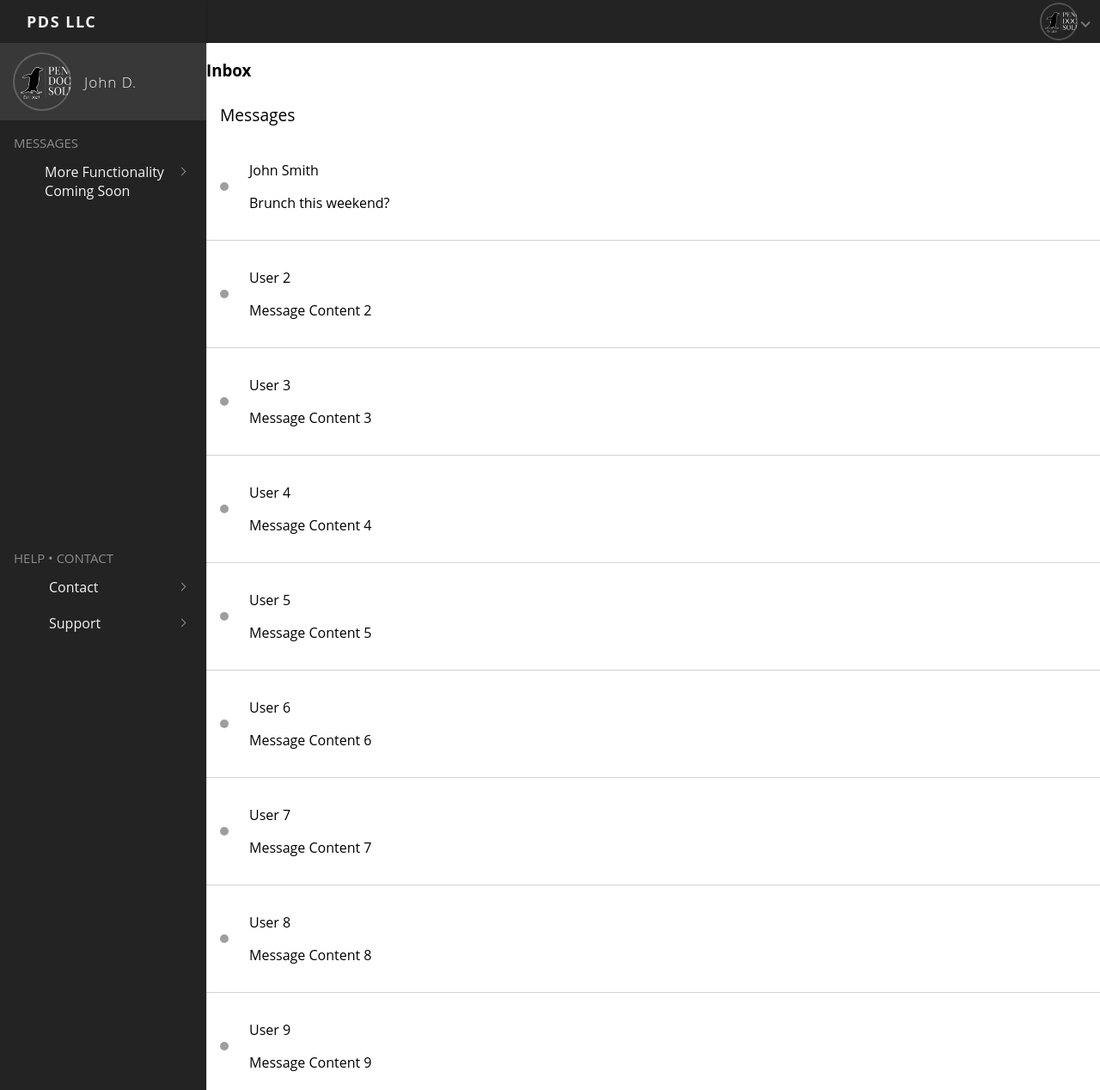
After one commit to thebmw37/capstoneProject, a PHP site: page /messagesView.html in a window 1280 px wide. The commit adds this page. Shown: the whole page at 86% size. Run offline with PHP 8.4, Linux system fonts and the light colour scheme; grey boxes are pictures that could not be loaded.

Commit message:
Changes to Project
Added messagesView.html
Fixed some of the main dashboard functionaliy

```diff
--- /dev/null
+++ b/messagesView.html
@@ -0,0 +1,360 @@
+<!DOCTYPE html>
+<html lang="en">
+<head>
+    <meta charset="UTF-8">
+    <meta http-equiv="X-UA-Compatible" content="IE=edge">
+    <meta name="viewport" content="width=device-width, initial-scale=1.0">
+    <link rel="stylesheet" href="md_css.css">
+    <link rel="stylesheet" href="messages_css.css">
+
+    <title>Messages</title>
+</head>
+<body>
+    <div class="grid">
+        <header class="header">
+          <i class="fas fa-bars header__menu"></i>
+
+          <div class="header__search">
+            <form action="md.html" method="GET" id="frmSearch" class="srch">
+            <!-- <input class="header__input" id = "txtSearch" placeholder="Search..." /> -->
+            </form>
+          </div>
+
+          <div class="header__avatar">
+            <div class="dropdown">
+              <ul class="dropdown__list">
+                <li class="dropdown__list-item">
+                  <span class="dropdown__icon"><i class="far fa-user"></i></span>
+                  <a href="profile.html"><span class="dropdown__title">my profile</span></a>
+                </li>
+                <!-- <li class="dropdown__list-item">
+                  <span class="dropdown__icon"><i class="fas fa-clipboard-list"></i></span>
+                  <span class="dropdown__title">my account</span>
+                </li> -->
+                <li class="dropdown__list-item">
+                  <span class="dropdown__icon"><i class="fas fa-sign-out-alt"></i></span>
+                  <a href="https://www.penguindocketing.com"><span class="dropdown__title">log out</span></a>
+                </li>
+              </ul>
+            </div>
+          </div>
+        </header>
+
+        <aside class="sidenav">
+          <div class="sidenav__brand">
+            <i class="fas fa-feather-alt sidenav__brand-icon"></i>
+            <a class="sidenav__brand-link" href="https://www.penguindocketing.com">PDS LLC<span class="text-light"></span></a>
+            <i class="fas fa-times sidenav__brand-close"></i>
+          </div>
+          <div class="sidenav__profile">
+            <div class="sidenav__profile-avatar"></div>
+            <div class="sidenav__profile-title text-light">John D.</div>
+          </div>
+          <div class="row row--align-v-center row--align-h-center">
+            <ul class="navList">
+              <li class="navList__heading">Messages<i class="far fa-file-alt"></i></li>
+                <li>
+                <div class="navList__subheading row row--align-v-center">
+                  <span class="navList__subheading-icon"><i class="fas fa-briefcase-medical"></i></span>
+                  <span class="navList__subheading-title">More Functionality coming soon</span>
+                </div>
+                <!-- <ul class="subList subList--hidden">
+                  <li class="subList__item">New</li>
+                  <li class="subList__item">Inbox</li>
+                  <li class="subList__item">Create New</li>
+                </ul> -->
+              </li>
+              <li>
+                <!-- <div class="navList__subheading row row--align-v-center">
+                  <span class="navList__subheading-icon"><i class="fas fa-plane-departure"></i></span>
+                  <span class="navList__subheading-title">Create New</span>
+                </div> -->
+                <!-- <ul class="subList subList--hidden">
+                  <li class="subList__item">Active</li>
+                  <li class="subList__item">Completed</li>
+                  <li class="subList__item">Received</li>
+                </ul> -->
+              </li>
+              <li>
+                <!-- <div class="navList__subheading row row--align-v-center">
+                  <span class="navList__subheading-icon"><i class="far fa-angry"></i></span>
+                  <span class="navList__subheading-title">Case Reminders</span>
+                </div> -->
+                <!-- <ul class="subList subList--hidden">
+                  <li class="subList__item">Applications Started</li>
+                  <li class="subList__item">Applications Done</li>
+                </ul> -->
+              </li>
+
+
+                </li>
+                <li class="navList__heading"><i class="fas fa-calendar-alt"></i></li>
+                <li class="navList__heading"><i class="fas fa-calendar-alt"></i></li>
+                <li class="navList__heading"><i class="fas fa-calendar-alt"></i></li>
+                <li class="navList__heading"><i class="fas fa-calendar-alt"></i></li>
+                <li class="navList__heading"><i class="fas fa-calendar-alt"></i></li>
+                <li class="navList__heading"><i class="fas fa-calendar-alt"></i></li>
+                <li class="navList__heading"><i class="fas fa-calendar-alt"></i></li>
+                <li class="navList__heading"><i class="fas fa-calendar-alt"></i></li>
+                <li class="navList__heading"><i class="fas fa-calendar-alt"></i></li>
+                <li class="navList__heading"><i class="fas fa-calendar-alt"></i></li>
+                <li class="navList__heading"><i class="fas fa-calendar-alt"></i></li>
+                <li class="navList__heading"><i class="fas fa-calendar-alt"></i></li>
+                <li class="navList__heading"><i class="fas fa-calendar-alt"></i></li>
+                <li class="navList__heading"><i class="fas fa-calendar-alt"></i></li>
+                <li class="navList__heading"><i class="fas fa-calendar-alt"></i></li>
+                <li class="navList__heading"><i class="fas fa-calendar-alt"></i></li>
+                <li class="navList__heading"><i class="fas fa-calendar-alt"></i></li>
+                <li class="navList__heading"><i class="fas fa-calendar-alt"></i></li>
+                <li class="navList__heading"><i class="fas fa-calendar-alt"></i></li>
+                <li class="navList__heading"><i class="fas fa-calendar-alt"></i></li>
+                <li class="navList__heading">Help • Contact<i class="fas fa-calendar-alt"></i></li>
+                <li>
+                  <div class="navList__subheading row row--align-v-center">
+                    <span class="navList__subheading-icon"><i class="fas fa-wine-glass-alt"></i></span>
+                    <span class="navList__subheading-title">Contact</span>
+                  </div>
+                  <!-- <ul class="subList subList--hidden">
+                    <li class="subList__item">Add/Delete</li>
+                    <li class="subList__item">Add/Delete</li>
+                    <li class="subList__item">Add/Delete</li>
+                  </ul> -->
+                </li>
+                <li>
+                  <div class="navList__subheading row row--align-v-center">
+                    <span class="navList__subheading-icon"><i class="fas fa-school"></i></span>
+                    <span class="navList__subheading-title">Support</span>
+                  </div>
+                  <!-- <ul class="subList subList--hidden">
+                    <li class="subList__item">Add/Delete</li>
+                    <li class="subList__item">Add/Delete</li>
+                    <li class="subList__item">Add/Delete</li>
+                  </ul> -->
+                </li>
+
+
+            </ul>
+          </div>
+        </aside>
+        <div id="app">
+            <div class="header1">
+                        <h3 id="header-content1">Inbox</h3>
+                      </div>
+            <div class="list">
+              <p class="list-heading">Messages</p>
+              <div class="list-item">
+                <img src="https://i.pravatar.cc/10?img=4" />
+                <div class="list-item-body">
+                  <p>John Smith</p>
+                  <p>Brunch this weekend?</p>
+                </div>
+              </div>
+            </div>
+            <div class="details-view">
+              <h3 class="detail-heading">Summer BBQ</h3>
+              <div class="sender">
+                <img id="sender-image" src="https://picsum.photos/10" />
+                <div class="list-item-body" id="message-details">
+                  <p>John Smith</p>
+                  <p>To Alex, Scott, Jennifer</p>
+                </div>
+              </div>
+              <div class="message-body">
+                Lorem ipsum dolor sit amet Lorem ipsum dolor sit amet Lorem ipsum
+                dolor sit amet Lorem ipsum dolor sit amet Lorem ipsum dolor sit amet
+                Lorem ipsum dolor sit amet Lorem ipsum dolor sit amet Lorem ipsum
+                dolor sit amet Lorem ipsum dolor sit amet.
+              </div>
+            </div>
+          </div>
+          <script>
+
+              const list = document.querySelector(".list");
+              const detailsView = document.querySelector(".details-view");
+            const headerRef = document.querySelector("#header-content1");
+
+            const listItem = document.querySelector(".list-item");
+
+            for (let i = 2; i < 10; i++) {
+            let newListItem = listItem.cloneNode(true);
+            newListItem.childNodes[1].src = `https://i.pravatar.cc/10?img=${i}`;
+            newListItem.childNodes[3].innerHTML = `
+            <p>User ${i}</p>
+            <p>Message Content ${i}</p>`;
+            list.appendChild(newListItem);
+            }
+
+            const storeCardInfo = {
+            img: null,
+            sender: "John Smith",
+            subject: "Summer BBQ Party",
+            reciepients: ["Alex, Mars"],
+            body: "Lorem ipsum dolor sit amet."
+            };
+
+            let bounds = {};
+            let scaleX, scaleY;
+            let selectedCard;
+
+            list.addEventListener("click", ({ target }) => {
+            selectedCard = target.closest(".list-item");
+            bounds = selectedCard.getBoundingClientRect();
+            scaleX = bounds.width / window.innerWidth;
+            scaleY = bounds.height / window.innerHeight;
+            console.log("Values while expanding: ", bounds, scaleX, scaleY);
+            storeCardInfo.img = selectedCard.childNodes[1].src;
+            let senderImage = document.querySelector("#sender-image");
+            let messageDetails = document.querySelector("#message-details");
+            senderImage.src = selectedCard.childNodes[1].src;
+            messageDetails.innerHTML = selectedCard.childNodes[3].innerHTML;
+            headerRef.innerHTML = "Close";
+            // Similarly get data for sender name, subject
+            detailsView.classList.add("opened");
+
+            detailsView.animate(
+                [
+                {
+                    transform: `translate(${bounds.left}px, ${bounds.top}px) scale(${scaleX}, ${scaleY})`
+                },
+                {
+                    transform: `translate(0, 0) scale(1,1)`
+                }
+                ],
+                {
+                duration: 300,
+                fill: "forwards",
+                easing: "cubic-bezier(0.4, 0, 0.2, 1)"
+                }
+            );
+            });
+
+            headerRef.addEventListener("click", ({ target }) => {
+            console.log("clicked header");
+            if (headerRef.innerHTML === "Close") {
+                detailsView.classList.remove("opened");
+                headerRef.innerHTML = "Inbox";
+                detailsView.animate(
+                [
+                    {
+                    transform: `translate(0, 0) scale(1,1)`
+                    },
+                    {
+                    transform: `translate(${bounds.left}px, ${bounds.top}px) scale(${scaleX}, ${scaleY})`
+                    }
+                ],
+                {
+                    duration: 300,
+                    fill: "backwards",
+                    easing: "cubic-bezier(0.4, 0, 0.2, 1)"
+                }
+                );
+            }
+            });
+
+          </script>
+
+
+
+        <footer class="footer">
+          <p><span class="footer__copyright"></span> 2020 PDS LLC</p>
+        </footer>
+        <script src="https://ajax.googleapis.com/ajax/libs/jquery/3.3.1/jquery.min.js"></script>
+        <script>
+            /* Scripts for css grid dashboard */
+
+      $(document).ready(() => {
+        addResizeListeners();
+        setSidenavListeners();
+        setUserDropdownListener();
+        setMenuClickListener();
+        setSidenavCloseListener();
+      });
+
+      // Set constants and grab needed elements
+      const sidenavEl = $('.sidenav');
+      const gridEl = $('.grid');
+      const SIDENAV_ACTIVE_CLASS = 'sidenav--active';
+      const GRID_NO_SCROLL_CLASS = 'grid--noscroll';
+
+      function toggleClass(el, className) {
+        if (el.hasClass(className)) {
+          el.removeClass(className);
+        } else {
+          el.addClass(className);
+        }
+      }
+
+      // User avatar dropdown functionality
+      function setUserDropdownListener() {
+        const userAvatar = $('.header__avatar');
+
+        userAvatar.on('click', function(e) {
+          const dropdown = $(this).children('.dropdown');
+          toggleClass(dropdown, 'dropdown--active');
+        });
+      }
+
+      // Sidenav list sliding functionality
+      function setSidenavListeners() {
+        const subHeadings = $('.navList__subheading'); console.log('subHeadings: ', subHeadings);
+        const SUBHEADING_OPEN_CLASS = 'navList__subheading--open';
+        const SUBLIST_HIDDEN_CLASS = 'subList--hidden';
+
+        subHeadings.each((i, subHeadingEl) => {
+          $(subHeadingEl).on('click', (e) => {
+            const subListEl = $(subHeadingEl).siblings();
+
+            // Add/remove selected styles to list category heading
+            if (subHeadingEl) {
+              toggleClass($(subHeadingEl), SUBHEADING_OPEN_CLASS);
+            }
+
+            // Reveal/hide the sublist
+            if (subListEl && subListEl.length === 1) {
+              toggleClass($(subListEl), SUBLIST_HIDDEN_CLASS);
+            }
+          });
+        });
+      }
+
+      function toggleClass(el, className) {
+        if (el.hasClass(className)) {
+          el.removeClass(className);
+        } else {
+          el.addClass(className);
+        }
+      }
+
+      // If user opens the menu and then expands the viewport from mobile size without closing the menu,
+      // make sure scrolling is enabled again and that sidenav active class is removed
+      function addResizeListeners() {
+        $(window).resize(function(e) {
+          const width = window.innerWidth; console.log('width: ', width);
+
+          if (width > 750) {
+            sidenavEl.removeClass(SIDENAV_ACTIVE_CLASS);
+            gridEl.removeClass(GRID_NO_SCROLL_CLASS);
+          }
+        });
+      }
+
+      // Menu open sidenav icon, shown only on mobile
+      function setMenuClickListener() {
+        $('.header__menu').on('click', function(e) { console.log('clicked menu icon');
+          toggleClass(sidenavEl, SIDENAV_ACTIVE_CLASS);
+          toggleClass(gridEl, GRID_NO_SCROLL_CLASS);
+        });
+      }
+
+      // Sidenav close icon
+      function setSidenavCloseListener() {
+        $('.sidenav__brand-close').on('click', function(e) {
+          toggleClass(sidenavEl, SIDENAV_ACTIVE_CLASS);
+          toggleClass(gridEl, GRID_NO_SCROLL_CLASS);
+        });
+      }
+
+        </script>
+      </div>
+</body>
+</html>
--- /dev/null
+++ b/messages_css.css
@@ -0,0 +1,86 @@
+
+.list {
+    overflow-y: scroll;
+    overflow-x: hidden;
+    padding-bottom: 2em;
+    height: 100vh;
+}
+.list .list-heading {
+    margin: 8px 16px;
+    font-size: 1.2rem;
+}
+.list .list-item {
+    border-bottom: 1px solid lightgray;
+    padding: 16px;
+    display: flex;
+    flex-direction: row;
+    align-items: center;
+}
+.list .list-item img {
+    border-radius: 50%;
+}
+.list .list-item .list-item-body {
+    margin-left: 24px;
+}
+.list .list-item .list-item-body hr {
+    margin-top: 16px;
+}
+.list .list-item:hover {
+    background-color: rgba(0, 0, 0, 0.1);
+}
+.list .list-item:last-child {
+    margin-bottom: 100px;
+}
+.details-view {
+    transform-origin: left top;
+    position: absolute;
+    pointer-events: all;
+    opacity: 0;
+    visibility: hidden;
+    left: 300px;
+    top: 100px;
+    height: 100vh;
+    background: white;
+    right: 0;
+    bottom: 0;
+    transition: 300ms ease-in-out;
+}
+.details-view h3 {
+    padding: 16px;
+    border-bottom: 1px solid lightgray;
+    opacity: 0;
+    transform: translate(0, 50%);
+    transition: opacity 400ms ease-in-out 35ms, transform 400ms ease-in-out 35ms;
+}
+.details-view .sender {
+    padding: 16px;
+    display: flex;
+    opacity: 0;
+    transform: translate(0, 50%);
+    transition: opacity 400ms ease-in-out 100ms, transform 400ms ease-in-out 100ms;
+    flex-direction: row;
+}
+.details-view .sender img {
+    border-radius: 50%;
+}
+.details-view .sender .list-item-body {
+    margin-left: 16px;
+}
+.details-view .sender .list-item-body p:first-child {
+    font-size: 1.2rem;
+}
+.details-view .message-body {
+    padding: 16px;
+    transform: translate(0, 50%);
+    opacity: 0;
+    color: gray;
+    transition: opacity 400ms ease-in-out 200ms, transform 400ms ease-in-out 200ms;
+}
+.details-view.opened {
+    opacity: 1;
+    visibility: visible;
+}
+.details-view.opened h3, .details-view.opened .sender, .details-view.opened .message-body {
+    opacity: 1;
+    transform: translate(0, 0);
+}
```
Also changed, not shown: md.html (+81 -6 lines), md_css.css (+39 -0 lines).
